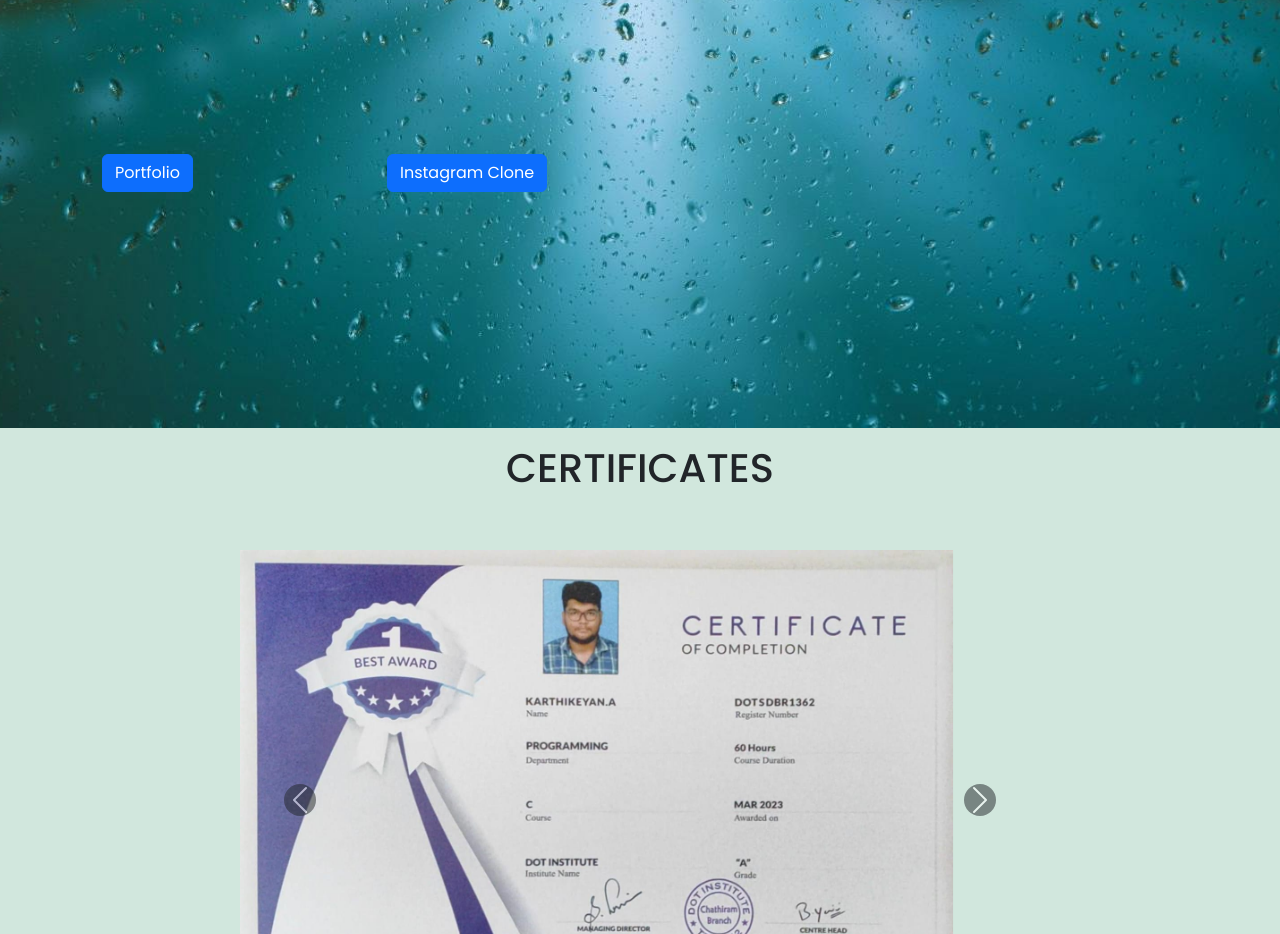
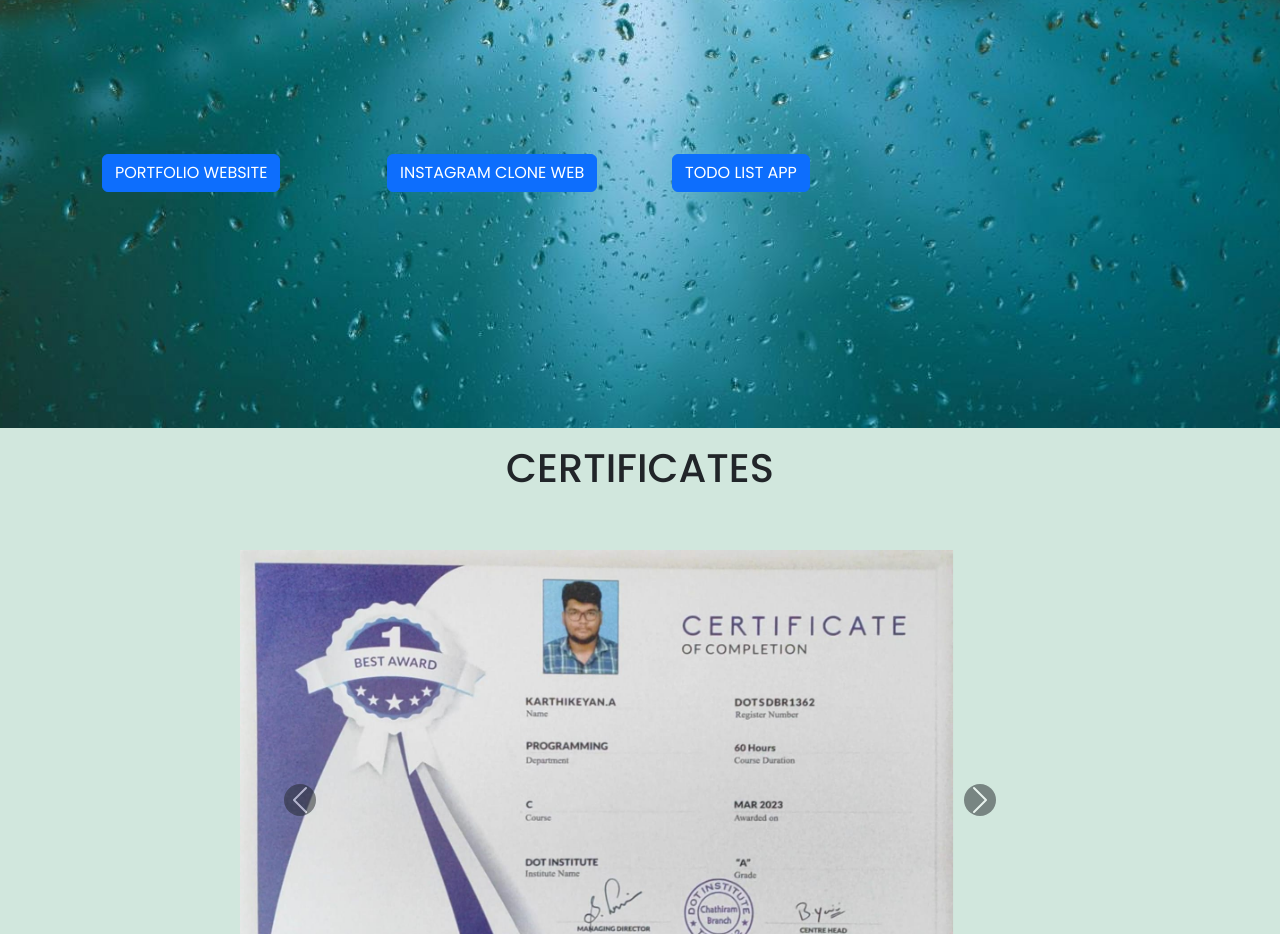
Before and after one commit to Karthi-kn-A/Karthikeyan-Portfolio, a plain HTML site: page index.html in a window 1280 px wide. Shown: the part 3740-4674 px from the top of the page. Drawn offline with nearby package versions, Linux system fonts and the light colour scheme.

Commit message:
Updated content

```diff
--- a/index.html
+++ b/index.html
@@ -401,7 +401,7 @@
             <div class="col-md-3 ">
                 <p>
                     <button class="btn btn-primary btnpro" type="button" data-bs-toggle="collapse" data-bs-target="#collapseWidthExample8" aria-expanded="false" aria-controls="collapseWidthExample8">
-                    Portfolio  </button>
+                    PORTFOLIO WEBSITE  </button>
                 </p>
                 <div style="min-height: 200px;">
                     <div class="collapse collapse-horizontal" id="collapseWidthExample8">
@@ -419,7 +419,7 @@ It highlights my achievements and serves as a professional profile.
             <div class="col-md-3 ">
                 <p>
                     <button class="btn btn-primary btnpro" type="button" data-bs-toggle="collapse" data-bs-target="#collapseWidthExample9" aria-expanded="false" aria-controls="collapseWidthExample9">
-                    Instagram Clone </button>
+                    INSTAGRAM CLONE WEB </button>
                 </p>
                 <div style="min-height: 200px;">
                     <div class="collapse collapse-horizontal" id="collapseWidthExample9">
@@ -428,6 +428,24 @@ It highlights my achievements and serves as a professional profile.
 
                             <div class="pt-2">I built a frontend-only Instagram clone using React JS with features like feed display, post layout, and responsive design.
                             <br><strong>Tech Stacks</strong> <br>HTML CSS JS REACTJS. </div>
+                        </div>
+                    </div>
+                </div>
+            </div>
+
+
+            <div class="col-md-3 ">
+                <p>
+                    <button class="btn btn-primary btnpro" type="button" data-bs-toggle="collapse" data-bs-target="#collapseWidthExample10" aria-expanded="false" aria-controls="collapseWidthExample10">
+                    TODO LIST APP </button>
+                </p>
+                <div style="min-height: 200px;">
+                    <div class="collapse collapse-horizontal" id="collapseWidthExample10">
+                        <div class="card card-body pro border border-0" style="width: 300px;">
+                        <b class="bg-dark text-white text-center">2025-AUG</b>
+
+                            <div class="pt-2">I built a TODO list App using <strong>CRUD</strong> operation with the use of REACT JS library.
+                            <br><strong>Tech Stacks</strong> <br>HTML CSS REACTJS. </div>
                         </div>
                     </div>
                 </div>
```
